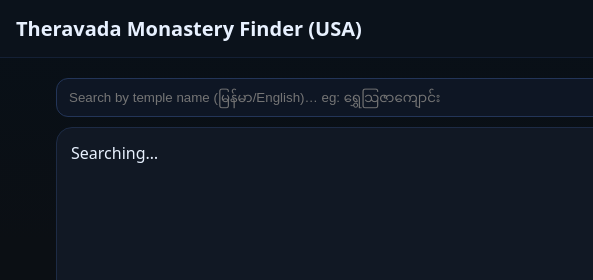
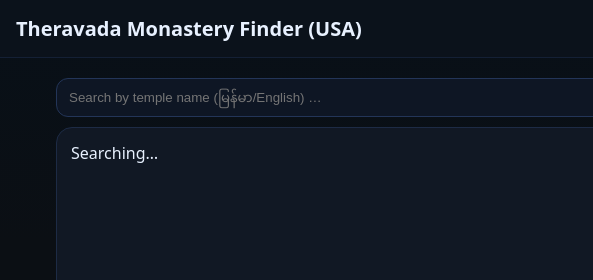
Before and after one commit to Minmaung0307/tmf, a plain HTML site: page public/index.html in a window 1280 px wide. Shown: the top 280 px of the page, 0-593 px from the left. Drawn offline with nearby package versions, Linux system fonts and the light colour scheme; some packages are replaced by stand-ins of ours; grey boxes are pictures that could not be loaded.

Commit message:
updated search

```diff
--- a/public/index.html
+++ b/public/index.html
@@ -22,7 +22,7 @@
   <main>
     <section id="temples" class="tabpanel active" role="tabpanel">
       <div class="search-row">
-        <input id="search" type="search" placeholder="Search by temple name (မြန်မာ/English)… eg: ရွှေသြဇာကျောင်း" />
+        <input id="search" type="search" placeholder="Search by temple name (မြန်မာ/English) … " />
         <select id="tradition">
           <option value="">All Traditions</option>
           <option>Myanmar</option>
```
